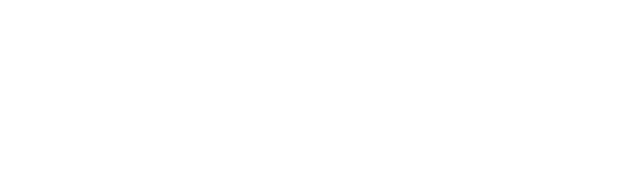
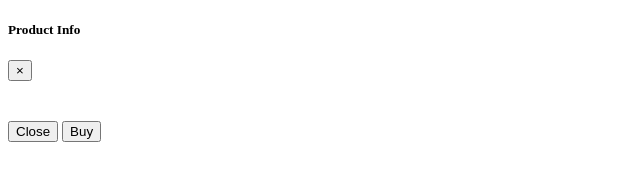
Before and after one commit to Vovik1/learn-github, a plain HTML site: page index.html in a window 1280 px wide. Shown: the whole page, without its empty margins (0-640 px from the left). Drawn offline with Linux system fonts and the light colour scheme.

Commit message:
Closes #3 - Add product modal

```diff
--- a/index.html
+++ b/index.html
@@ -6,5 +6,28 @@
     <title>Document</title>
 </head>
 <body>
+
+    <!-- Modal Product Info -->
+    <div class="modal fade" id="productInfoModal" tabindex="-1" role="dialog" aria-labelledby="productInfoLabel" aria-hidden="true">
+        <div class="modal-dialog" role="document">
+          <div class="modal-content">
+            <div class="modal-header">
+              <h5 class="modal-title" id="productInfoLabel">Product Info</h5>
+              <button type="button" class="close" data-dismiss="modal" aria-label="Close">
+                <span aria-hidden="true">&times;</span>
+              </button>
+            </div>
+            <div class="modal-body">
+                <img class="card-img-top" src="" alt="">
+                <h4 class="card-title"></h4>
+                <p class="card-text"></p>
+            </div>
+            <div class="modal-footer">
+              <button type="button" class="btn btn-secondary btn-close" data-dismiss="modal">Close</button>
+              <button class="btn btn-primary buy" data-id="id">Buy</button>
+            </div>
+          </div>
+        </div>
+      </div>
 </body>
 </html>
```
